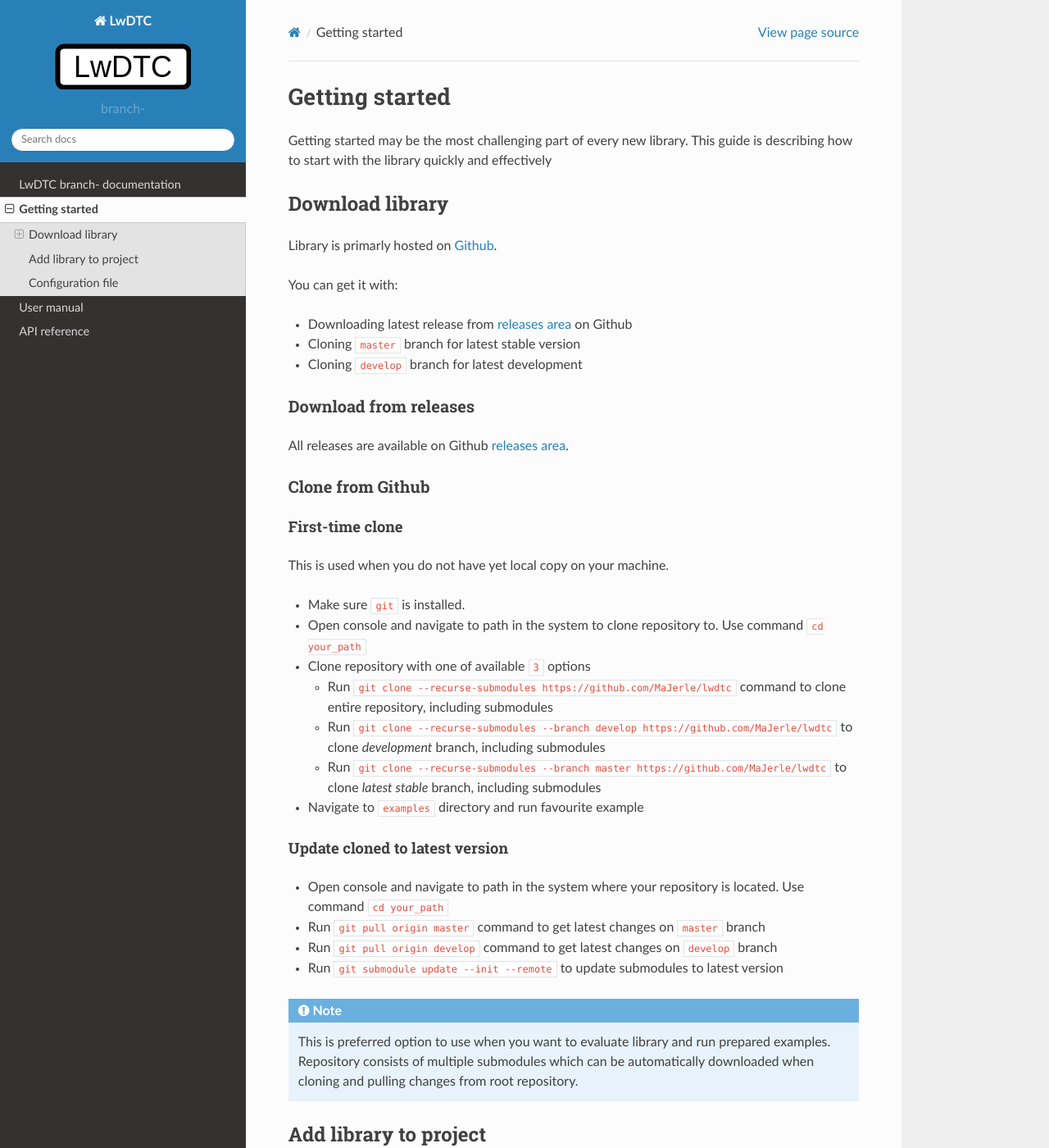
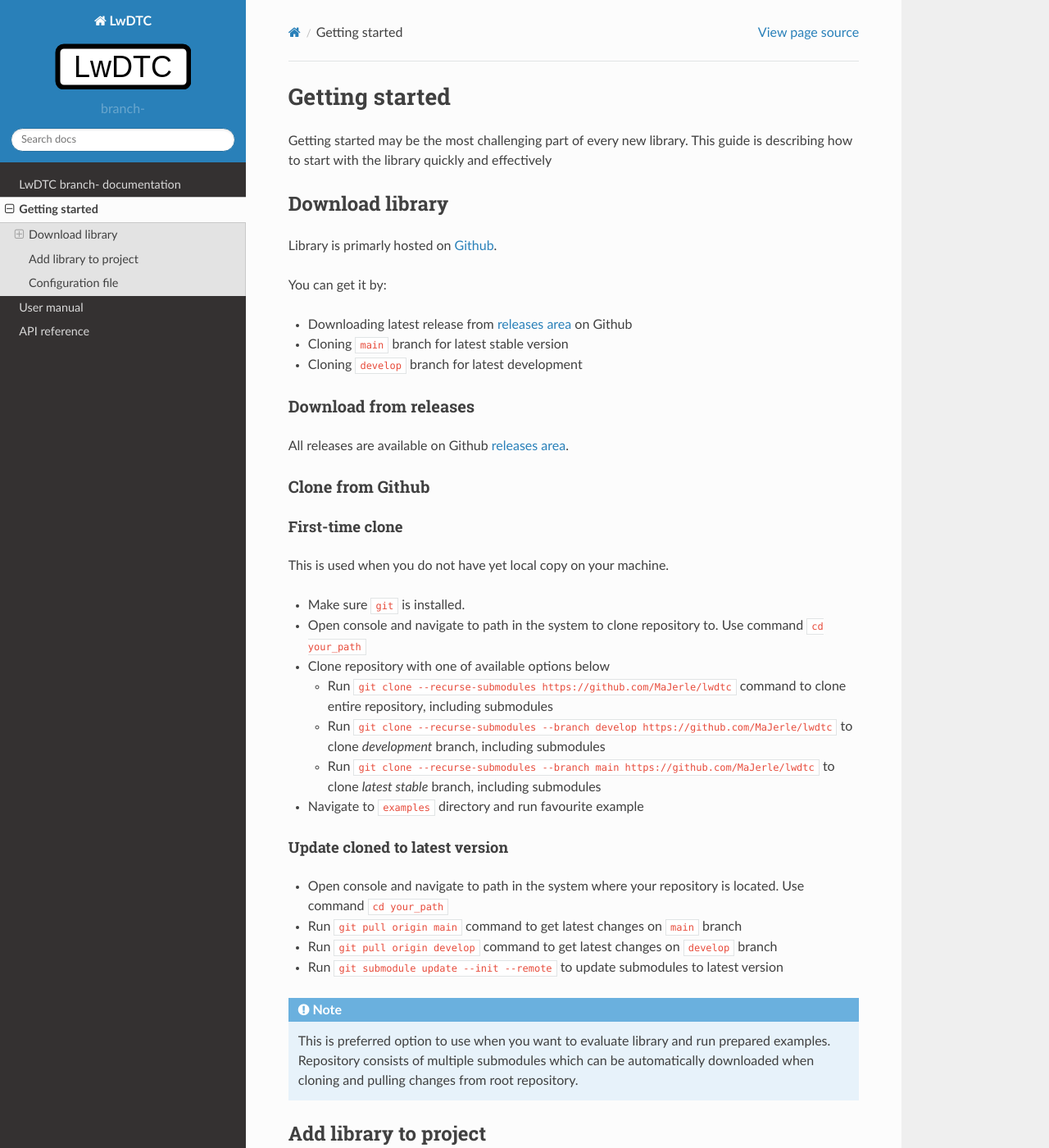
Before and after one commit to MaJerle/lwdtc, a Sphinx documentation site: the page built from docs/get-started/index.rst, in a window 1280 px wide and 1400 px high. Shown: the whole window at 82% size. Built offline with Sphinx 7.4.7 and the Read the Docs theme 2.0.0, drawn with Linux system fonts in a browser that asks for light colours; the version number could not be read and is left out.

Commit message:
Update master branch to main

```diff
--- a/docs/get-started/index.rst
+++ b/docs/get-started/index.rst
@@ -13,10 +13,10 @@
 
 Library is primarly hosted on `Github <https://github.com/MaJerle/lwdtc>`_.
 
-You can get it with:
+You can get it by:
 
 * Downloading latest release from `releases area <https://github.com/MaJerle/lwdtc/releases>`_ on Github
-* Cloning ``master`` branch for latest stable version
+* Cloning ``main`` branch for latest stable version
 * Cloning ``develop`` branch for latest development
 
 Download from releases
@@ -34,11 +34,11 @@
 
 * Make sure ``git`` is installed.
 * Open console and navigate to path in the system to clone repository to. Use command ``cd your_path``
-* Clone repository with one of available ``3`` options
+* Clone repository with one of available options below
 
   * Run ``git clone --recurse-submodules https://github.com/MaJerle/lwdtc`` command to clone entire repository, including submodules
   * Run ``git clone --recurse-submodules --branch develop https://github.com/MaJerle/lwdtc`` to clone `development` branch, including submodules
-  * Run ``git clone --recurse-submodules --branch master https://github.com/MaJerle/lwdtc`` to clone `latest stable` branch, including submodules
+  * Run ``git clone --recurse-submodules --branch main https://github.com/MaJerle/lwdtc`` to clone `latest stable` branch, including submodules
 
 * Navigate to ``examples`` directory and run favourite example
 
@@ -46,7 +46,7 @@
 """""""""""""""""""""""""""""""
 
 * Open console and navigate to path in the system where your repository is located. Use command ``cd your_path``
-* Run ``git pull origin master`` command to get latest changes on ``master`` branch
+* Run ``git pull origin main`` command to get latest changes on ``main`` branch
 * Run ``git pull origin develop`` command to get latest changes on ``develop`` branch
 * Run ``git submodule update --init --remote`` to update submodules to latest version
 
```
